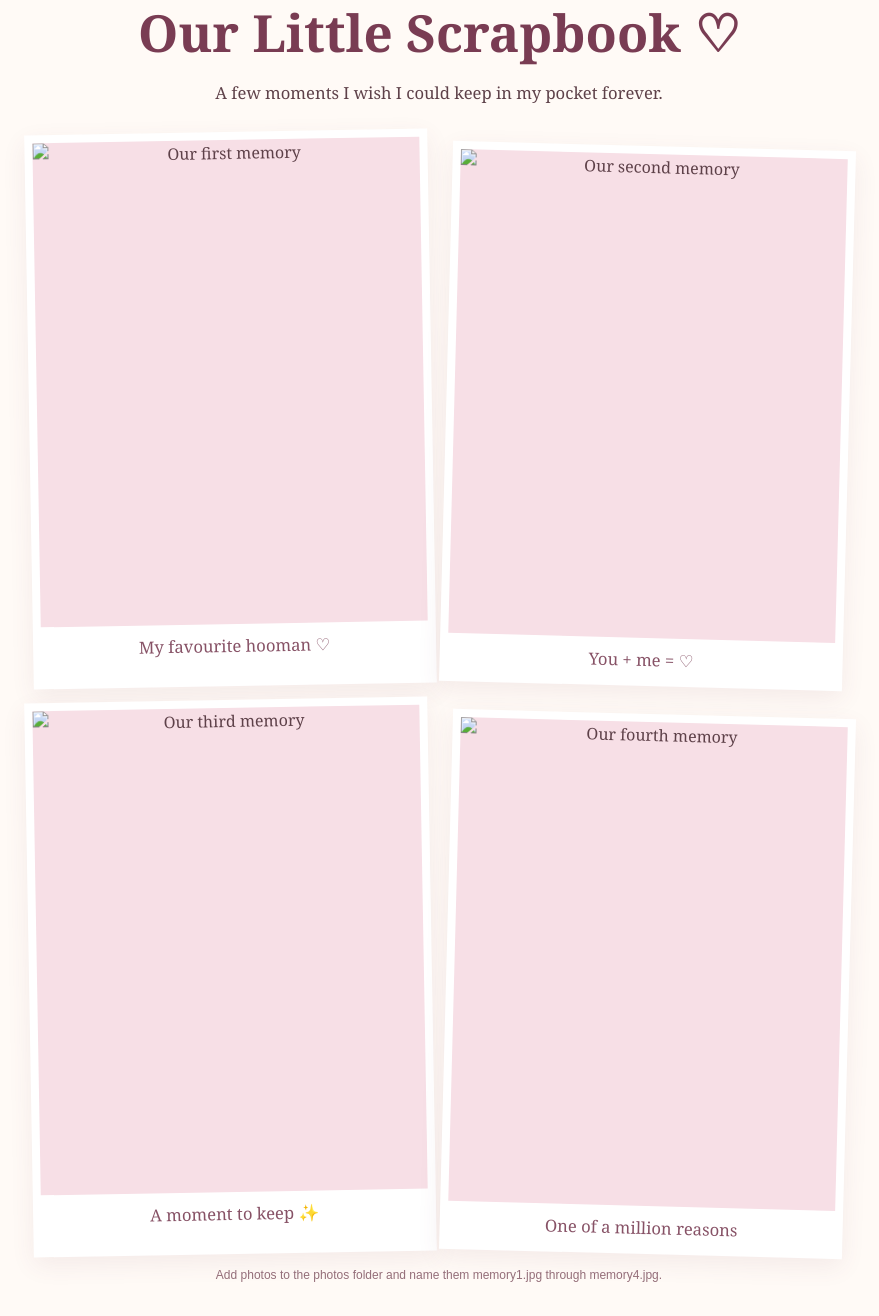
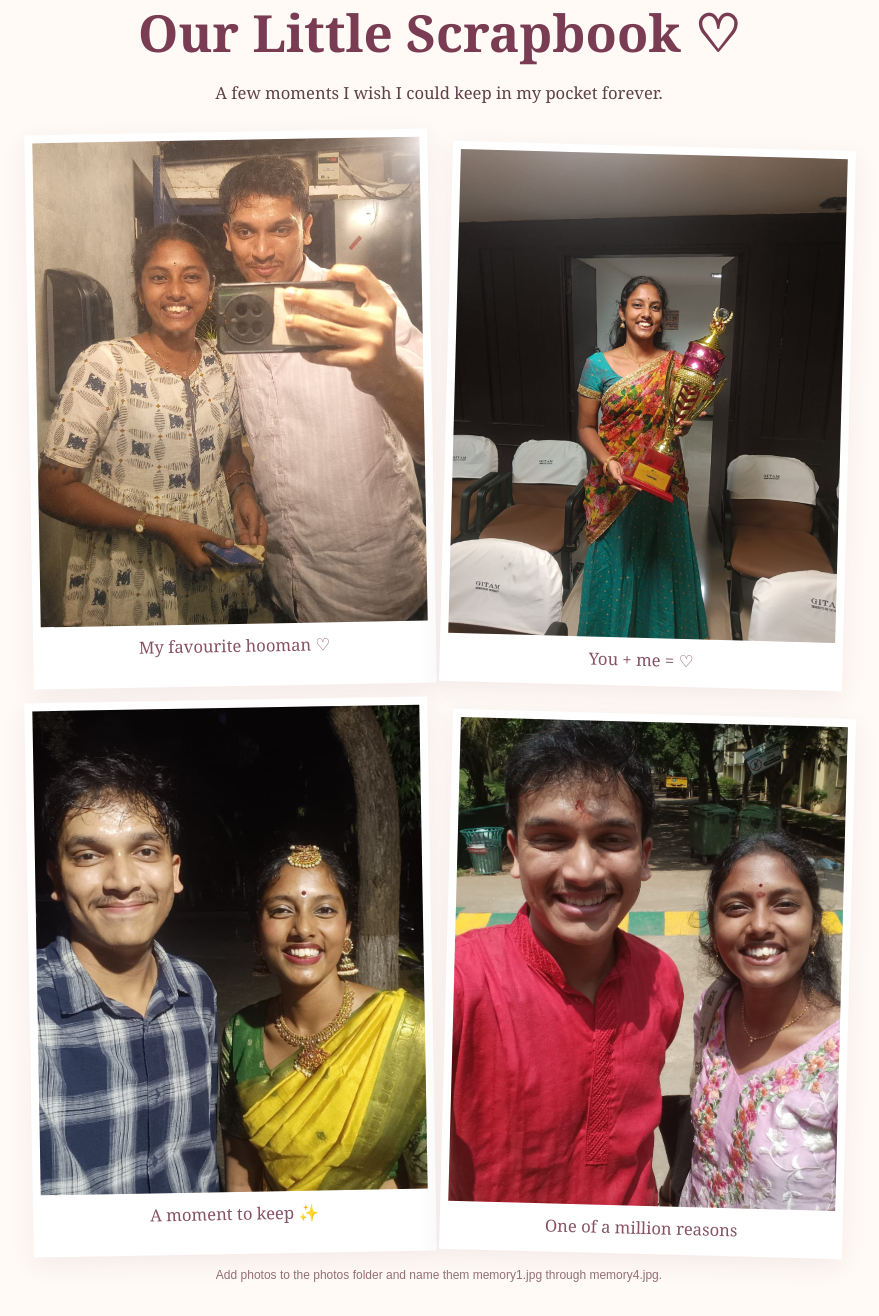
Before and after one commit to Gallion89/for-her, a plain HTML site: page index.html in a window 1280 px wide. Shown: the part 884-2200 px from the top of the page, without its empty margins (201-1080 px from the left). Drawn offline with Linux system fonts and the light colour scheme.

Commit message:
for mee loveeeeee

```diff
--- a/index.html
+++ b/index.html
@@ -34,10 +34,10 @@ p{font-size:1.04rem}.script{font-style:italic;color:var(--rose)}.btn{border:0;bo
 
 <section id="memories"><div class="wrap center"><div class="eyebrow">little moments, big feelings</div><h2>Our Little Scrapbook ♡</h2><p>A few moments I wish I could keep in my pocket forever.</p>
 <div class="scrap">
-<div class="photo"><img src="photos/memory1.jpg" alt="Our first memory"><p>My favourite hooman ♡</p></div>
-<div class="photo"><img src="photos/memory2.jpg" alt="Our second memory"><p>You + me = ♡</p></div>
-<div class="photo"><img src="photos/memory3.jpg" alt="Our third memory"><p>A moment to keep ✨</p></div>
-<div class="photo"><img src="photos/memory4.jpg" alt="Our fourth memory"><p>One of a million reasons</p></div>
+<div class="photo"><img src="photos/memory1.jpeg" alt="Our first memory"><p>My favourite hooman ♡</p></div>
+<div class="photo"><img src="photos/memory2.jpeg" alt="Our second memory"><p>You + me = ♡</p></div>
+<div class="photo"><img src="photos/memory3.jpeg" alt="Our third memory"><p>A moment to keep ✨</p></div>
+<div class="photo"><img src="photos/memory4.jpeg" alt="Our fourth memory"><p>One of a million reasons</p></div>
 </div><p class="hint">Add photos to the photos folder and name them memory1.jpg through memory4.jpg.</p></div></section>
 
 <section style="background:#fff0f3" id="videos"><div class="wrap center"><div class="eyebrow">press play, keep the memory</div><h2>Little Moments With My Bangaram 🎬</h2><p>Little clips, favourite memories, and things I wish I could replay forever.</p>
@@ -67,7 +67,7 @@ p{font-size:1.04rem}.script{font-style:italic;color:var(--rose)}.btn{border:0;bo
 
 <article class="card">
   <div class="screen" id="video3">
-    <a href="https://youtu.be/XFtuFk0pass" target="_blank" rel="noopener">
+   <a href="https://youtube.com/shorts/4GrnXDMT58k" target="_blank" rel="noopener">
       <img src="photos/cover3.jpg" alt="One more little memory">
       <span class="play">▶</span>
     </a>
```
